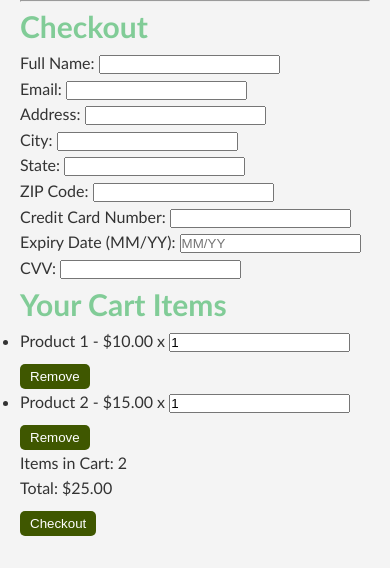
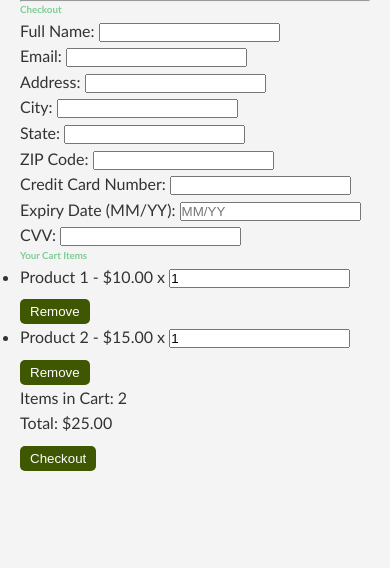
Before and after one commit to MrTimmyJ/TESC-FARM, a PHP site: page /cart.html in a window 390 px wide; the page is wider, and only the part inside the window is pictured. Shown: the part 165-733 px from the top of that part. Run offline with PHP 8.4, Linux system fonts and the light colour scheme; some libraries are stand-ins or nearby versions.

Commit message:
responsive text

```diff
--- a/public_html/static/style.css
+++ b/public_html/static/style.css
@@ -145,7 +145,7 @@ color:#f27800;
 
 h2 {
     color:#81cc97;
-    font-size: 30px;
+    font-size: 2.5vw;
 }
 
 * {
```
